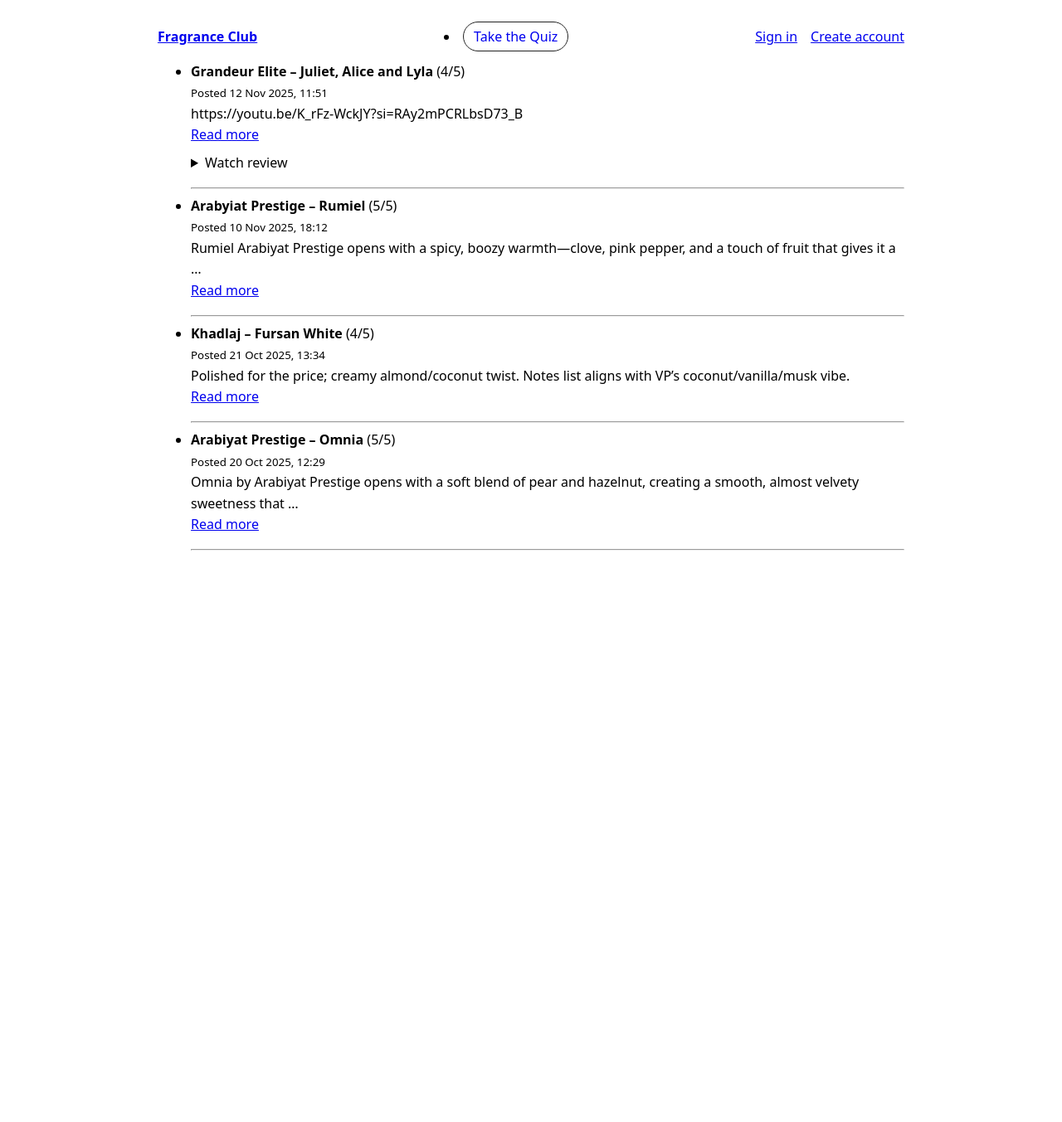
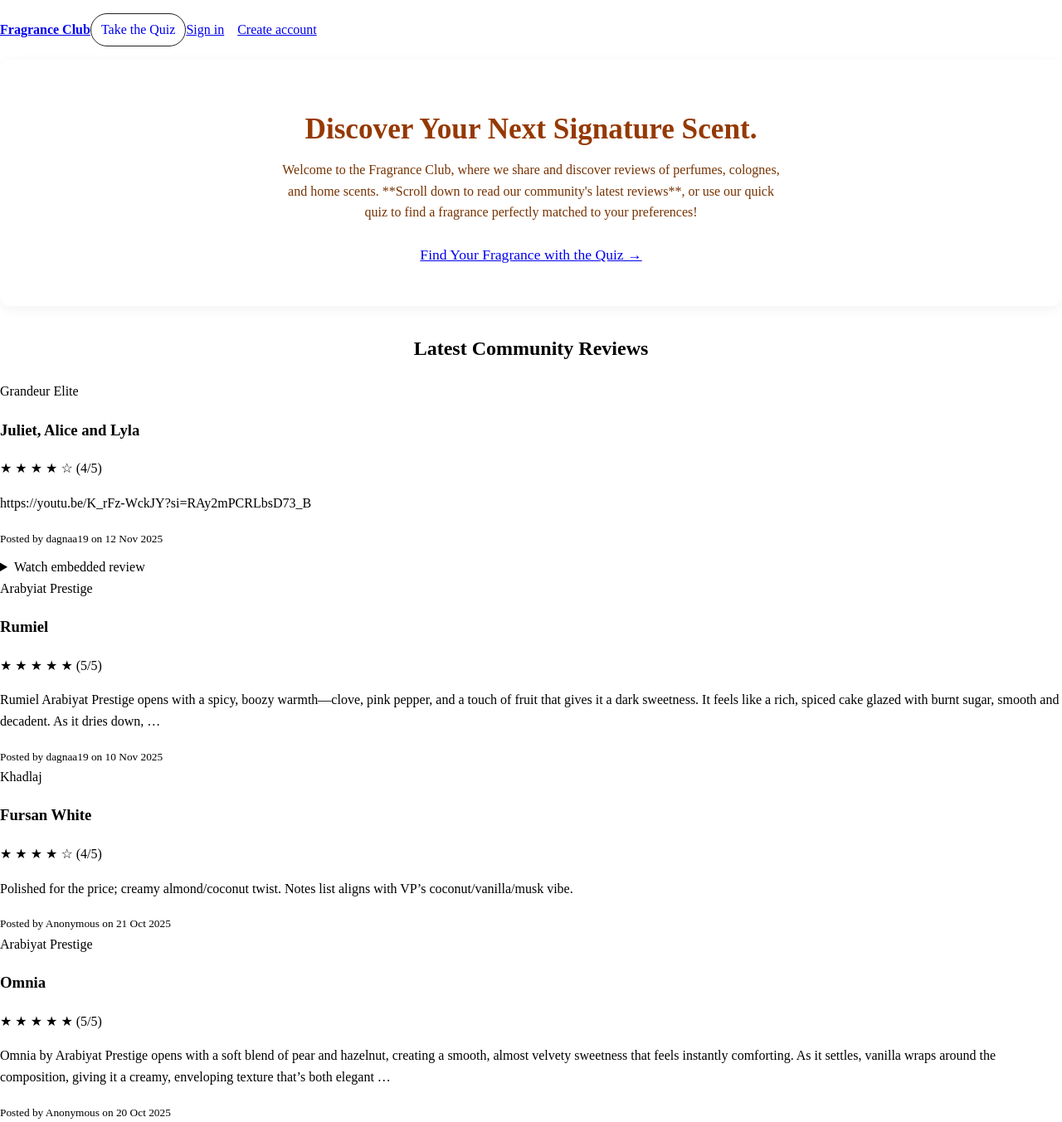
Before and after one commit to AlexandraSelby/django_project, a Django app: page /reviews/ in a window 1280 px wide. Shown: the whole page at 83% size. Before the commit the page ends 664 px from the top, so only its background shows below. Run offline with Django 5.2, Linux system fonts and the light colour scheme; data comes from the database, SQL or seed files in the repository.

Commit message:
feat(styling): Implement initial theme and fix template inheritance

```diff
--- /dev/null
+++ b/reviews/static/reviews/css/style.css
@@ -0,0 +1,114 @@
+/* --- GLOBAL UTILITIES --- */
+
+/* Ensures links within cards take up full space without inheriting button styles */
+.card-link {
+    text-decoration: none;
+    color: inherit;
+    display: block; /* Allows it to occupy full space of the parent card */
+}
+
+/* --- HOME PAGE HERO SECTION STYLING --- */
+
+.hero-section {
+    text-align: center;
+    padding: 2rem 1rem 3rem;
+    background-color: #ffffff;
+    margin-bottom: 2rem;
+    border-radius: 12px;
+    box-shadow: 0 4px 15px rgba(0, 0, 0, 0.05);
+}
+
+.hero-title {
+    /* Override h1/h2 styling for the main hero text */
+    font-family: 'Playfair Display', serif;
+    font-size: 2.2rem;
+    color: #953903;
+    margin-bottom: 0.5rem;
+    text-align: center;
+}
+
+.hero-text {
+    /* Override p styling for the intro text */
+    max-width: 600px;
+    margin: 0.5rem auto 1.5rem;
+    color: #773200;
+    text-align: center;
+}
+
+.hero-btn {
+    font-size: 1.1rem;
+    padding: 12px 30px;
+    margin-top: 1rem;
+}
+
+.section-heading {
+    text-align: center;
+    margin-top: 2rem;
+}
+
+/* Styles for the YouTube video details tag on the list page */
+.review-video-details {
+    margin-top: 10px;
+}
+
+/* --- DETAIL PAGE SPECIFIC STYLES --- */
+
+.back-link {
+    text-align: center;
+    margin-bottom: 2rem;
+}
+
+/* Ensure the review card in the detail view has its own class, but inherits card styles */
+.review-card.detail-card {
+    padding: 30px;
+}
+
+/* Styles for the main heading on the detail page */
+.detail-header {
+    padding-bottom: 1rem;
+    border-bottom: 1px solid #eee;
+}
+
+.review-card .fragrance-title {
+    /* Override h2 centering from global styles */
+    text-align: left;
+    margin-bottom: 0.5rem;
+    font-size: 2rem;
+}
+
+/* Styling for the rating block on the detail page */
+.rating.detail-rating {
+    font-size: 1.3rem;
+    margin-bottom: 1rem;
+    color: #953903;
+    font-weight: 600;
+}
+
+/* Text alignment for the body and meta text */
+.review-body.detail-text, .review-meta {
+    text-align: left;
+    margin-left: 0;
+    margin-right: 0;
+}
+
+/* Responsive video wrapper spacing on detail page */
+.video-responsive.detail-video {
+    margin-top: 1.5rem;
+}
+
+/* Container for Edit/Delete buttons */
+.control-buttons {
+    margin-top: 2rem;
+    display: flex;
+    gap: 1rem;
+}
+
+/* Custom style for the red delete button */
+.btn-delete {
+    background-color: #dc3545; /* Red */
+    color: white;
+}
+
+.btn-delete:hover {
+    background-color: #c82333;
+}
--- a/reviews/templates/reviews/base.html
+++ b/reviews/templates/reviews/base.html
@@ -1,51 +1,37 @@
-<!DOCTYPE html>
+{% load static %}  <!DOCTYPE html>
 <html lang="en">
 <head>
   <meta charset="utf-8" />
   <title>{% block title %}Fragrance Club{% endblock %}</title>
   <meta name="viewport" content="width=device-width, initial-scale=1" />
+
+  <link rel="stylesheet" href="{% static 'reviews/css/style.css' %}">
+
   <style>
-    /* Basic typography and layout */
-    body { font-family: system-ui, sans-serif; margin: 2rem; line-height: 1.6; }
-    .container { max-width: 900px; margin: 0 auto; }
+    /* CSS REUSED: Basic typography and layout. Keeping this simple one here */
+    body { margin: 0; line-height: 1.6; }
+    /* The max-width styling is now handled by the .container class in style.css */
   </style>
 </head>
 <body>
-  <main class="container">
 
-    <!--
-      Primary navigation bar
-      Includes site title and user account controls.
-      Shows Sign in / Create account for anonymous users,
-      and username + Sign out for logged-in users.
-    -->
-    <nav aria-label="Primary" style="display:flex;justify-content:space-between;align-items:center;margin-bottom:1rem;">
-      <!-- Site logo/title -->
+  <nav aria-label="Primary" style="display:flex;justify-content:space-between;align-items:center;padding:1rem 0;">
+    <div class="container" style="display:flex;justify-content:space-between;align-items:center;">
+
         <a href="{% url 'reviews:home' %}" style="font-weight:600;">Fragrance Club</a>
-      <li>
-  <!-- Cross-app CTA: opens the hosted fragrance quiz in a new tab -->
+
         <a href="https://fragrance-quiz-27faab65c010.herokuapp.com/" target="_blank" rel="noopener"
         style="padding:0.4rem 0.75rem; border:1px solid #222; border-radius:999px; text-decoration:none;">
             Take the Quiz
         </a>
-</li>
 
-      <!-- Account actions -->
         <ul style="list-style:none;display:flex;gap:1rem;margin:0;padding:0;">
             {% if user.is_authenticated %}
                 <li><a href="{% url 'reviews:new' %}">Post review</a></li>
                 <li>
-            <!-- Friendly greeting for logged-in user -->
                     <span>Welcome, <strong>{{ user.username }}</strong></span>
                 </li>
                 <li>
-            <!--
-              Sign out link (GET method) with ?next redirect
-              Simpler and avoids CSRF issues.
-              Redirects user to reviews home after logout.
-            -->
-            <li>
-  <!-- Logout must be POST on Django 5 -->
                     <form method="post" action="{% url 'logout' %}" style="display:inline;">
                         {% csrf_token %}
                         <input type="hidden" name="next" value="{% url 'reviews:home' %}">
@@ -53,7 +39,6 @@
                     </form>
                 </li>
             {% else %}
-          <!-- Anonymous user options -->
                 <li>
                     <a href="{% url 'login' %}">Sign in</a>
                 </li>
@@ -62,21 +47,14 @@
                 </li>
             {% endif %}
         </ul>
+    </div>
   </nav>
 
-    <!--
-      Screen-reader-friendly live region for dynamic status messages.
-      Will read out success or info messages to assistive tech users.
-    -->
+  <main class="container">
     <div role="status" aria-live="polite"></div>
 
-    <!-- Page-specific content goes here -->
     {% block content %}{% endblock %}
 
-    <!--
-      Message loop for Django's messages framework.
-      Displays login/logout notifications or other alerts.
-    -->
     {% if messages %}
       <div class="messages" role="status" aria-live="polite">
         {% for message in messages %}
--- a/reviews/templates/reviews/home.html
+++ b/reviews/templates/reviews/home.html
@@ -1,41 +1,80 @@
 {% extends "reviews/base.html" %}
+{% load static %}
+
 {% block title %}Fragrance Club — Reviews{% endblock %}
 
 {% block content %}
+
+    <div class="hero-section">
+
+        <h1 class="hero-title">
+            Discover Your Next Signature Scent.
+        </h1>
+
+        <p class="hero-text">
+            Welcome to the Fragrance Club, where we share and discover reviews of perfumes, colognes, and home scents. **Scroll down to read our community's latest reviews**, or use our quick quiz to find a fragrance perfectly matched to your preferences!
+        </p>
+
+        <a href="https://fragrance-quiz-27faab65c010.herokuapp.com/" target="_blank" rel="noopener"
+            class="btn btn-primary hero-btn">
+            Find Your Fragrance with the Quiz →
+        </a>
+    </div>
+
+    <h2 class="section-heading">Latest Community Reviews</h2>
+
     {% if reviews %}
-    <ul>
+        <div class="review-list">
             {% for review in reviews %}
-        <li style="margin-bottom:1rem;">
-          <strong>{{ review.brand }} – {{ review.fragrance_name }}</strong>
-          ({{ review.rating }}/5)<br>
-          <small>Posted {{ review.created|date:"j M Y, H:i" }}</small><br>
-          {{ review.body|truncatewords:20 }}<br>
-          <a href="{% url 'reviews:detail' review.id %}">Read more</a>
+                <div class="review-card">
+                    <a href="{% url 'reviews:detail' review.id %}" class="card-link">
 
-          {# optional YouTube preview on the list page #}
+                        <div class="review-header">
+                            <div class="review-title">
+                                <div class="brand-name">{{ review.brand }}</div>
+                                <h3 class="fragrance-name">{{ review.fragrance_name }}</h3>
+                            </div>
+
+                            <div class="rating">
+                                {% for i in "12345"|make_list %}
+                                    {% if forloop.counter <= review.rating %}
+                                        <span class="star">★</span>
+                                    {% else %}
+                                        <span class="star-empty">☆</span>
+                                    {% endif %}
+                                {% endfor %}
+                                ({{ review.rating }}/5)
+                            </div>
+                        </div>
+
+                        <p class="review-body">{{ review.body|truncatewords:40 }}</p>
+
+                        <div class="review-meta">
+                            <small>Posted by {{ review.author.username|default:"Anonymous" }} on {{ review.created|date:"j M Y" }}</small>
+                        </div>
+                    </a>
+
                     {% with review.youtube_embed_src_auto as yt %}
                         {% if yt %}
-              <details style="margin:.5rem 0;">
-                <summary>Watch review</summary>
-                <div style="margin:.5rem 0;">
+                            <details class="review-video-details">
+                                <summary>Watch embedded review</summary>
+                                <div class="video-responsive">
                                     <iframe
-                    width="560" height="315"
                                         src="{{ yt }}"
                                         title="YouTube video"
                                         frameborder="0" loading="lazy"
                                         allow="accelerometer; autoplay; clipboard-write; encrypted-media; gyroscope; picture-in-picture; web-share"
                                         referrerpolicy="strict-origin-when-cross-origin"
-                    allowfullscreen
-                    style="max-width:100%;border-radius:8px;">
+                                        allowfullscreen>
                                     </iframe>
                                 </div>
                             </details>
                         {% endif %}
                     {% endwith %}
-        </li>
-        <hr>
+
+                </div>
             {% endfor %}
-    </ul>
+        </div>
     {% else %}
         <p>No reviews yet. Add one in the admin.</p>
     {% endif %}
```
Also changed, not shown: reviews/templates/reviews/detail.html (+36 -37 lines). Lines whose indentation alone changed are shown as unchanged.
